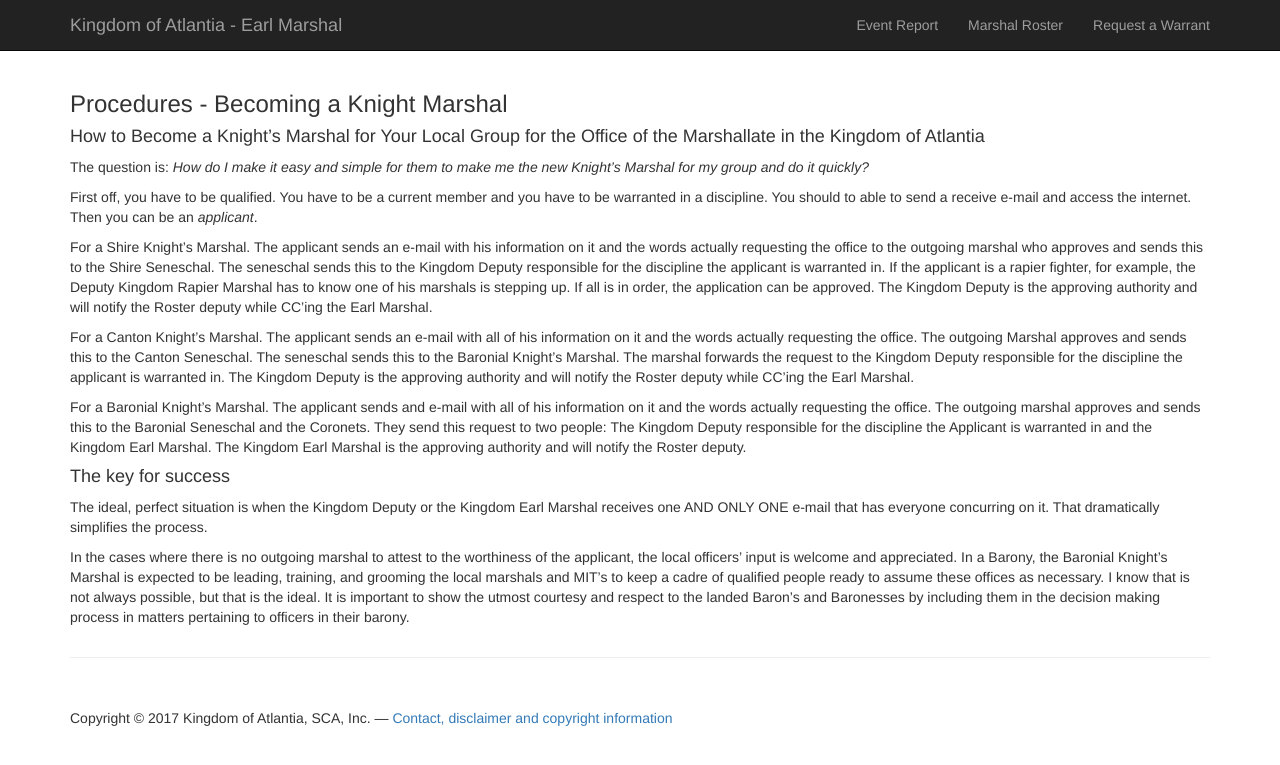
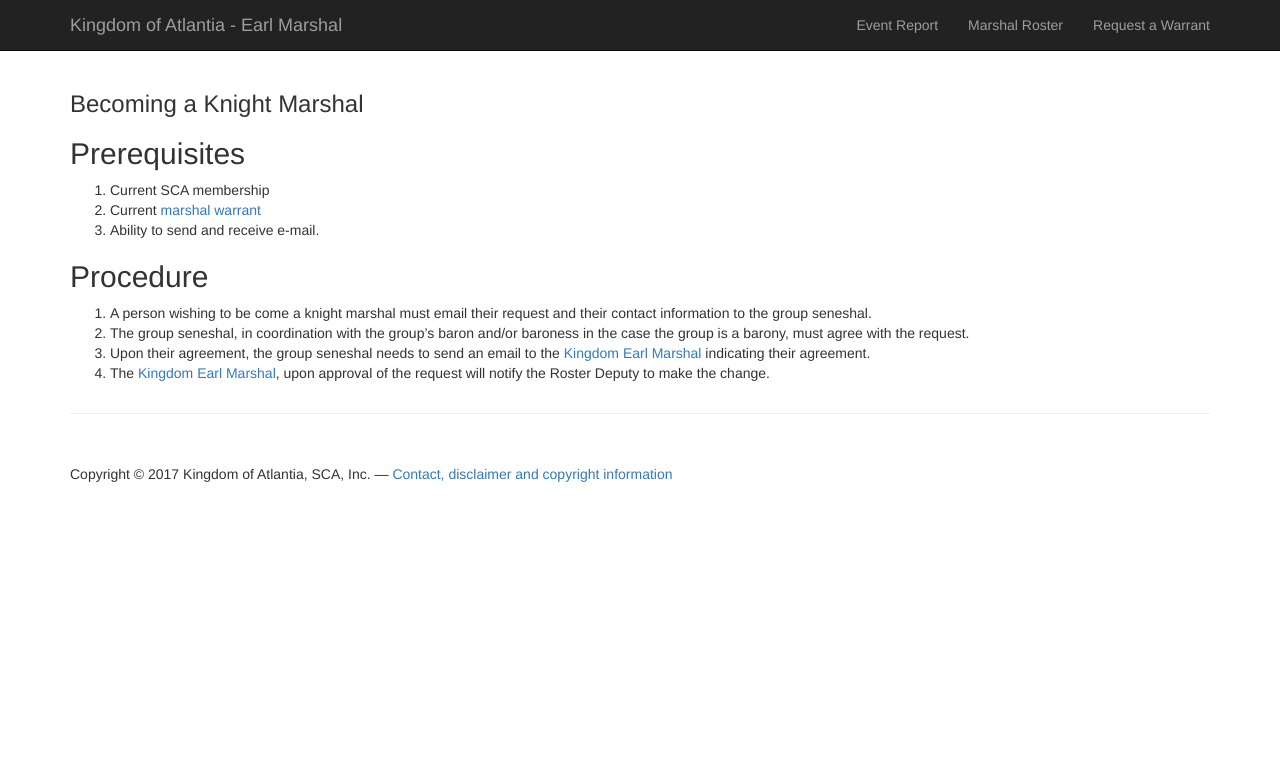
Before and after one commit to academie-de-espee/earl-marshal, a Jekyll site: the page built from procedures/knight-marshal.md, in a window 1280 px wide. Shown: the top 765 px of the page. Built offline with Jekyll 4.4.1, drawn with Linux system fonts in a browser that asks for light colours.

Commit message:
cleanup text

```diff
--- a/procedures/knight-marshal.md
+++ b/procedures/knight-marshal.md
@@ -1,22 +1,15 @@
 ---
-title: Procedures - Becoming a Knight Marshal
+title: Becoming a Knight Marshal
 layout: default
 ---
 
-#### How to Become a Knight's Marshal for Your Local Group for the Office of the Marshallate in the Kingdom of Atlantia
+## Prerequisites
+1. Current SCA membership
+2. Current [marshal warrant](https://warrant.atlantia.sca.org/warrants/1)
+3. Ability to send and receive e-mail.
 
-The question is: *How do I make it easy and simple for them to make me the new Knight's Marshal for my group and do it quickly?*
-
-First off, you have to be qualified. You have to be a current member and you have to be warranted in a discipline. You should to able to send a receive e-mail and access the internet. Then you can be an *applicant*.
-
-For a Shire Knight's Marshal. The applicant sends an e-mail with his information on it and the words actually requesting the office to the outgoing marshal who approves and sends this to the Shire Seneschal. The seneschal sends this to the Kingdom Deputy responsible for the discipline the applicant is warranted in. If the applicant is a rapier fighter, for example, the Deputy Kingdom Rapier Marshal has to know one of his marshals is stepping up. If all is in order, the application can be approved. The Kingdom Deputy is the approving authority and will notify the Roster deputy while CC'ing the Earl Marshal.
-
-For a Canton Knight's Marshal. The applicant sends an e-mail with all of his information on it and the words actually requesting the office. The outgoing Marshal approves and sends this to the Canton Seneschal. The seneschal sends this to the Baronial Knight's Marshal.  The marshal forwards the request to the Kingdom Deputy responsible for the discipline the applicant is warranted in. The Kingdom Deputy is the approving authority and will notify the Roster deputy while CC'ing the Earl Marshal.
-
-For a Baronial Knight's Marshal. The applicant sends and e-mail with all of his information on it and the words actually requesting the office. The outgoing marshal approves and sends this to the Baronial Seneschal and the Coronets. They send this request to two people: The Kingdom Deputy responsible for the discipline the Applicant is warranted in and the Kingdom Earl Marshal.  The Kingdom Earl Marshal is the approving authority and will notify the Roster deputy.
-
-#### The key for success
-
-The ideal, perfect situation is when the Kingdom Deputy or the Kingdom Earl Marshal receives one AND ONLY ONE e-mail that has everyone concurring on it. That dramatically simplifies the process.
-
-In the cases where there is no outgoing marshal to attest to the worthiness of the applicant, the local officers' input is welcome and appreciated. In a Barony, the Baronial Knight's Marshal is expected to be leading, training, and grooming the local marshals and MIT's to keep a cadre of qualified people ready to assume these offices as necessary. I know that is not always possible, but that is the ideal. It is important to show the utmost courtesy and respect to the landed Baron's and Baronesses by including them in the decision making process in matters pertaining to officers in their barony.
+## Procedure
+1. A person wishing to be come a knight marshal must email their request and their contact information to the group seneshal.
+2. The group seneshal, in coordination with the group's baron and/or baroness in the case the group is a barony, must agree with the request.
+3. Upon their agreement, the group seneshal needs to send an email to the [Kingdom Earl Marshal](mailto:marshal@atlantia.sca.org) indicating their agreement.
+4. The [Kingdom Earl Marshal](mailto:marshal@atlantia.sca.org), upon approval of the request will notify the Roster Deputy to make the change.
```
